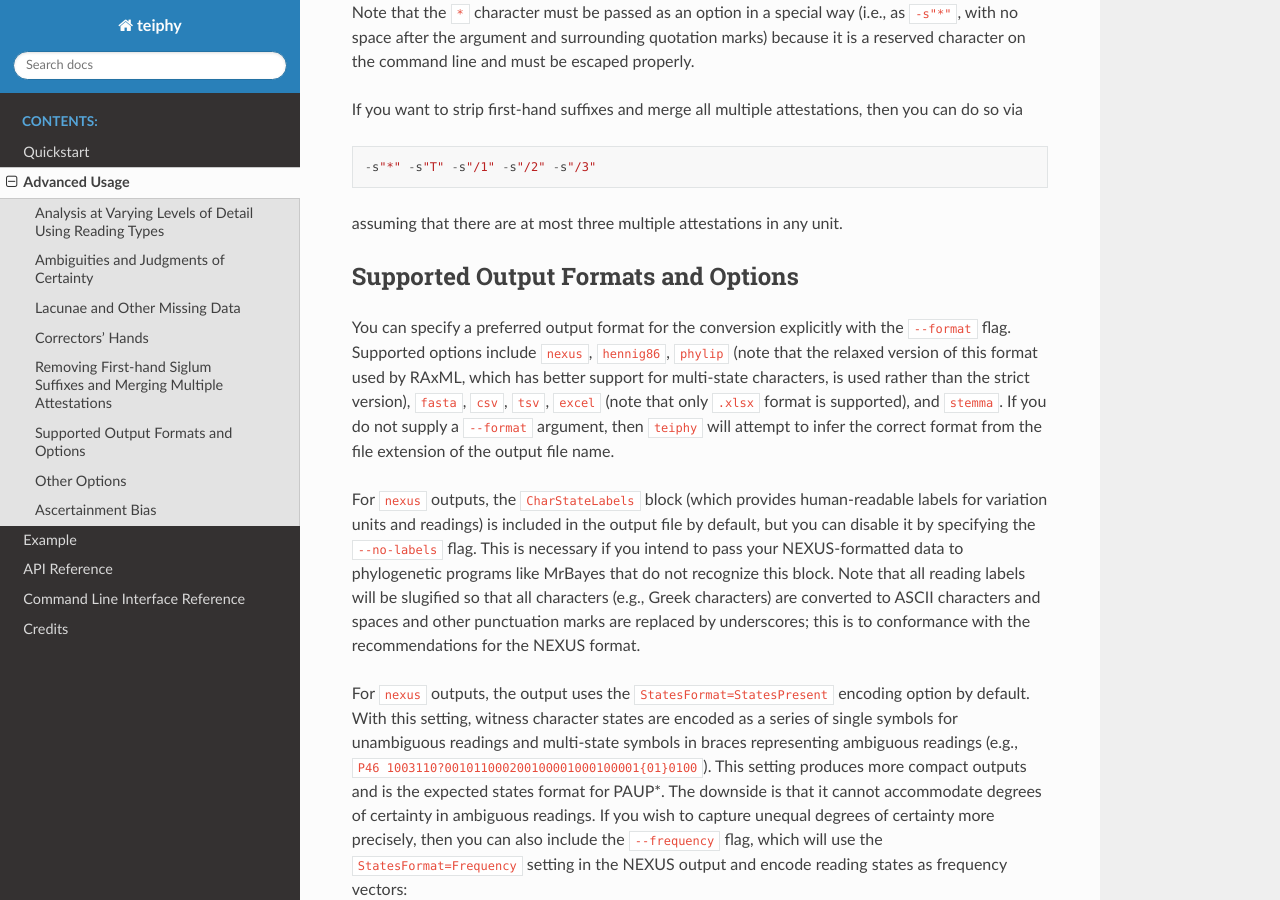
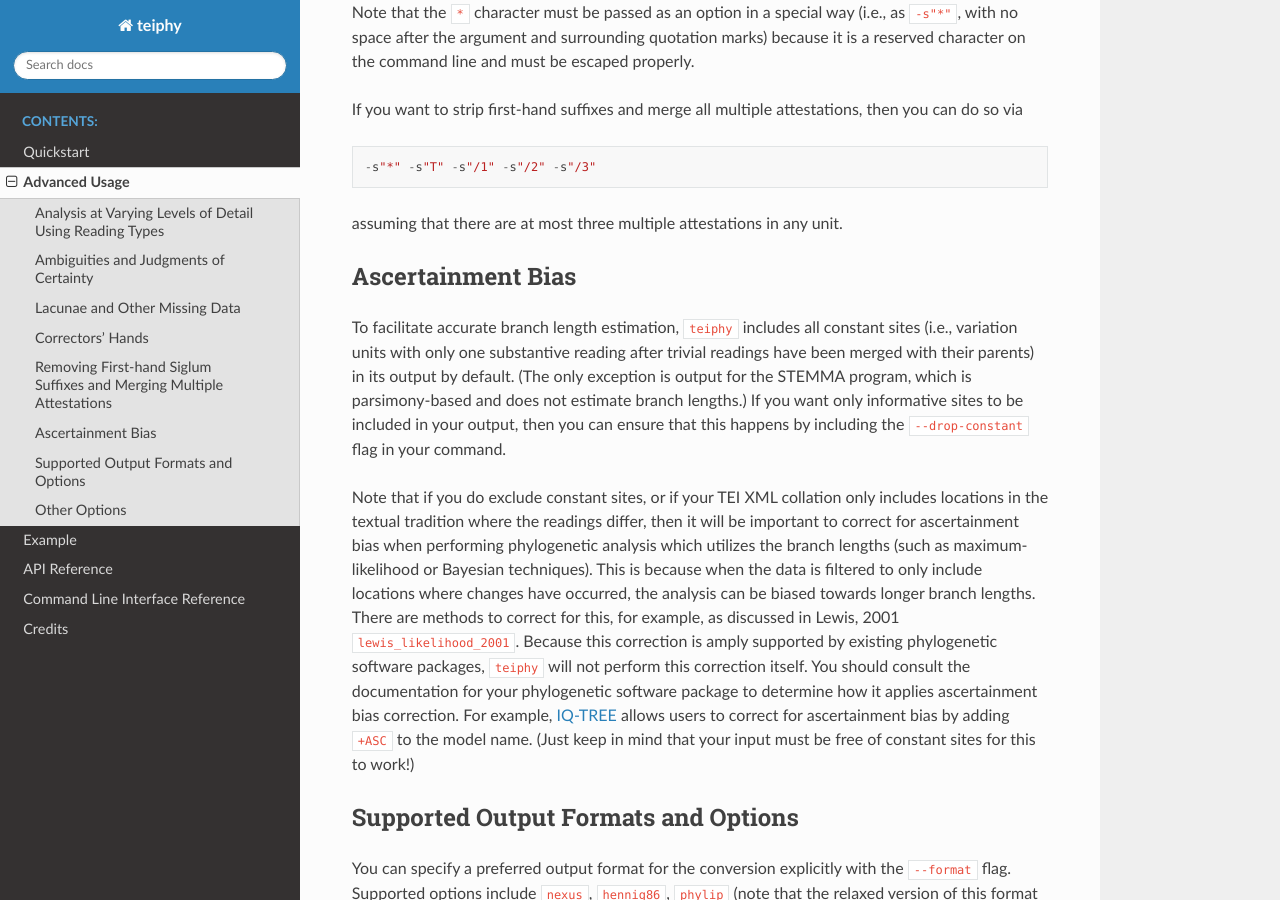
Before and after one commit to jjmccollum/teiphy, a Sphinx documentation site: the page built from docs/advanced.rst, in a window 1280 px wide and 900 px high, scrolled down 6031 px. Built offline with Sphinx 7.4.7 and the Read the Docs theme 2.0.0, drawn with Linux system fonts in a browser that asks for light colours; pages that are not in the unit, such as notebooks, are missing from menus; cross-references to code outside the pages are shown as plain code; some of the changed text lies outside the part shown.

Commit message:
:abc: Updated documentation on ascertainment bias correction (#65)

```diff
--- a/docs/advanced.rst
+++ b/docs/advanced.rst
@@ -342,6 +342,23 @@ attestations, then you can do so via
 
 assuming that there are at most three multiple attestations in any unit.
 
+Ascertainment Bias
+------------------
+
+To facilitate accurate branch length estimation, ``teiphy`` includes all constant sites (i.e., variation units with only one substantive reading after trivial readings have been merged with their parents) in its output by default.
+(The only exception is output for the STEMMA program, which is parsimony-based and does not estimate branch lengths.)
+If you want only informative sites to be included in your output, then you can ensure that this happens by including the ``--drop-constant`` flag in your command.
+
+Note that if you do exclude constant sites, or if your TEI XML collation only includes locations in the textual tradition where the readings differ,
+then it will be important to correct for ascertainment bias when performing phylogenetic analysis which utilizes the branch lengths
+(such as maximum-likelihood or Bayesian techniques).
+This is because when the data is filtered to only include locations where changes have occurred, the analysis can be biased towards longer branch lengths.
+There are methods to correct for this, for example, as discussed in Lewis, 2001 :cite:p:`lewis_likelihood_2001`.
+Because this correction is amply supported by existing phylogenetic software packages, ``teiphy`` will not perform this correction itself.
+You should consult the documentation for your phylogenetic software package to determine how it applies ascertainment bias correction.
+For example, `IQ-TREE <http://www.iqtree.org/doc/Substitution-Models#ascertainment-bias-correction>`_ allows users to correct for ascertainment bias by adding ``+ASC`` to the model name.
+(Just keep in mind that your input must be free of constant sites for this to work!)
+
 Supported Output Formats and Options
 ------------------------------------
 
```
Also changed, not shown: other parts of docs/advanced.rst (+0 -11 lines).
